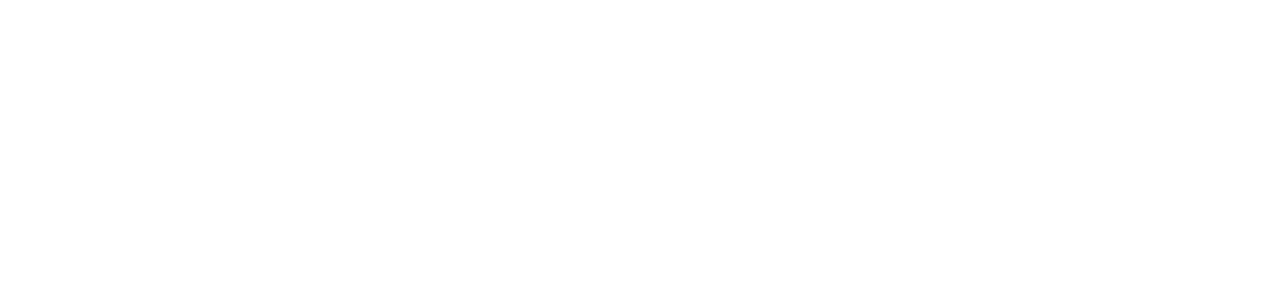
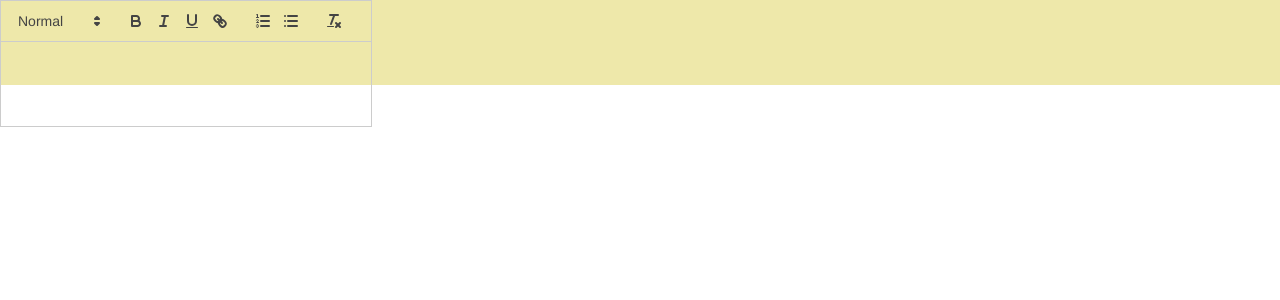
Before and after one commit to codestates-seb/seb44_pre_013, a React (Vite) app in the folder client/: page /question in a window 1280 px wide. Before the commit this address had no page. Shown: the top 300 px of the page. Built offline with nearby package versions, Linux system fonts and the light colour scheme.

Commit message:
#8 quill 적용

```diff
--- a/client/package.json
+++ b/client/package.json
@@ -16,6 +16,7 @@
     "axios": "^1.4.0",
     "react": "^18.2.0",
     "react-dom": "^18.2.0",
+    "react-quill": "^2.0.0",
     "react-redux": "^8.1.0",
     "react-router-dom": "^6.13.0",
     "styled-components": "^6.0.0-rc.3"
--- a/client/src/App.tsx
+++ b/client/src/App.tsx
@@ -1,5 +1,7 @@
 import { BrowserRouter, Routes, Route } from 'react-router-dom';
+
 import GlobalStyles from './styles/GlobalStyles';
+import Question from './pages/Question/';
 
 function App() {
   return (
@@ -7,7 +9,7 @@
       <GlobalStyles />
       <Routes>
         <Route path="/" element={<div>Main ExamPage</div>} />
-        <Route path="/post" element={<div>Post ExamPage</div>} />
+        <Route path="/question" element={<Question />} />
       </Routes>
     </BrowserRouter>
   );
--- /dev/null
+++ b/client/src/pages/Question/WriteForm/index.tsx
@@ -0,0 +1,8 @@
+import ReactQuill from 'react-quill';
+import 'react-quill/dist/quill.snow.css';
+
+const WriteForm = () => {
+  return <ReactQuill />;
+};
+
+export default WriteForm;
--- /dev/null
+++ b/client/src/pages/Question/index.tsx
@@ -0,0 +1,19 @@
+import styled from 'styled-components';
+
+import WriteForm from './WriteForm';
+
+const Container = styled.div`
+  display: flex;
+  width: 100%;
+  background-color: palegoldenrod;
+`;
+
+const Question = () => {
+  return (
+    <Container>
+      <WriteForm />
+    </Container>
+  );
+};
+
+export default Question;
```
Also changed, not shown: client/src/pages/Question/WriteInfo/index.tsx (added, +7 -0 lines), 1 other file (tests, documents, lock files or other folders).
